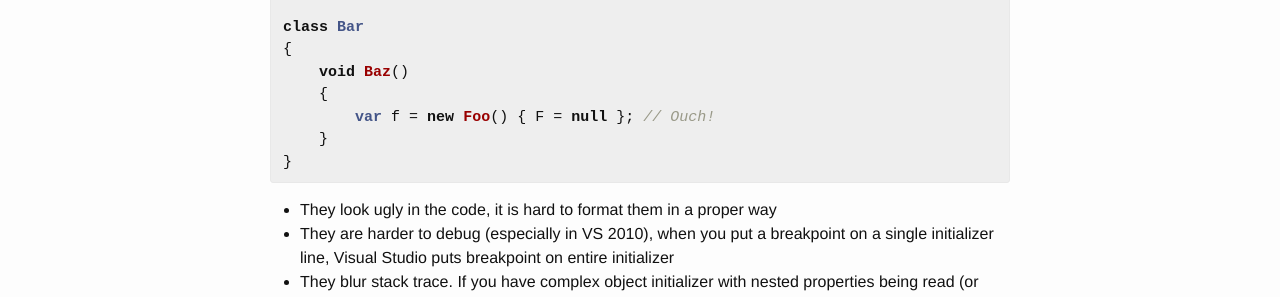
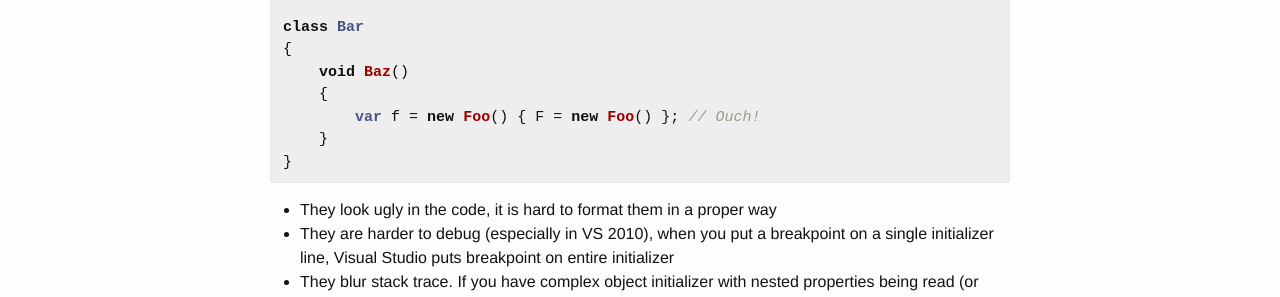
Before and after one commit to benetkiewicz/blog, a Jekyll site: the page built from _posts/2015-04-29-object-initializer-codefix-using-roslyn-tracknodes.md, in a window 1280 px wide and 900 px high. Shown: the part 440-737 px from the top of the window. Built offline with Jekyll 4.4.1, drawn with Linux system fonts in a browser that asks for light colours.

Commit message:
fix roslyn codefix example code

```diff
--- a/_posts/2015-04-29-object-initializer-codefix-using-roslyn-tracknodes.md
+++ b/_posts/2015-04-29-object-initializer-codefix-using-roslyn-tracknodes.md
@@ -18,7 +18,7 @@ class Bar
 {
     void Baz()
     {
-        var f = new Foo() { F = null }; // Ouch!
+        var f = new Foo() { F = new Foo() }; // Ouch!
     }
 }
 {% endhighlight %}
```
